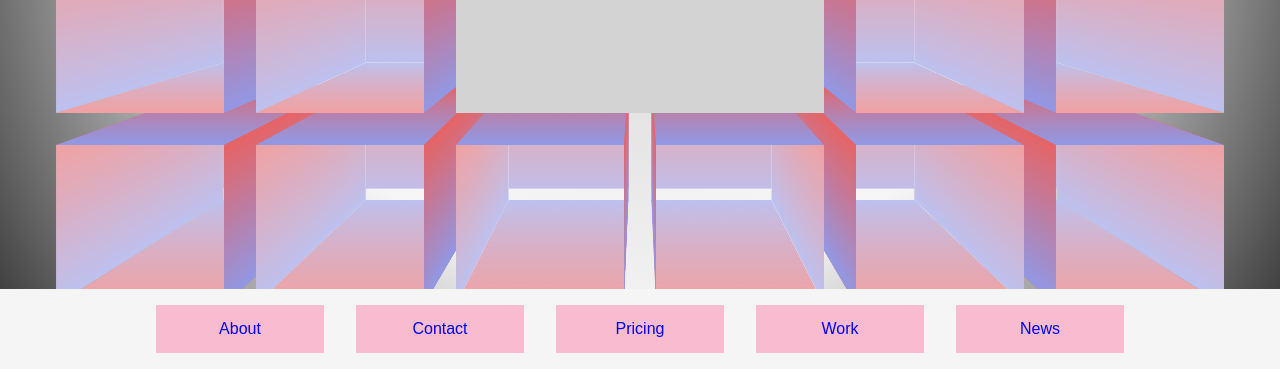
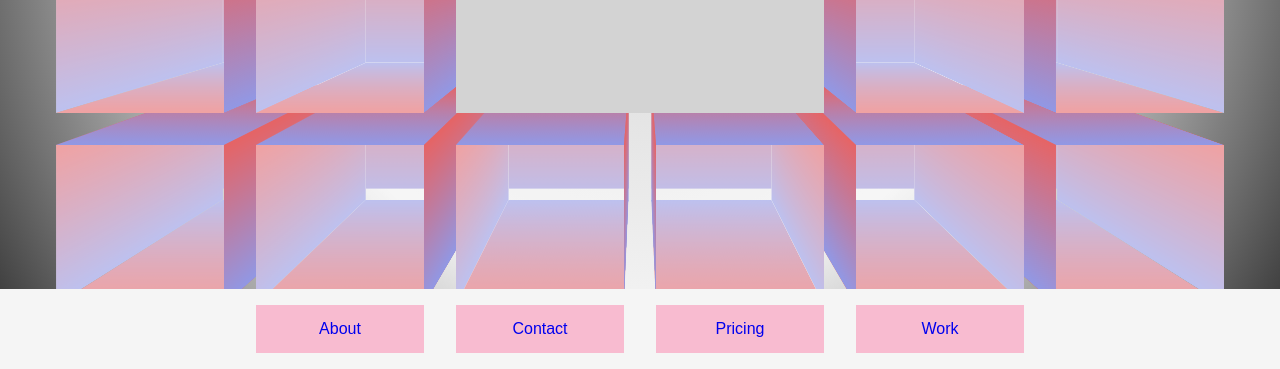
Before and after one commit to gotpop/gp-lit, a website built with Parcel: page src/html/index.njk in a window 1280 px wide. Shown: the part 431-800 px from the top of the page. Built offline with nearby package versions, Linux system fonts and the light colour scheme; files whose address does not match are found by name.

Commit message:
Fixing menu

```diff
--- a/src/js/data/menu.js
+++ b/src/js/data/menu.js
@@ -19,11 +19,6 @@ const menu = [{
         title: 'Work',
         link: '#work',
         value: 'left',
-    },
-    {
-        title: 'News',
-        link: '#news',
-        value: 'top',
     }
 
 ];
--- a/src/scss/blocks/_header.scss
+++ b/src/scss/blocks/_header.scss
@@ -18,14 +18,15 @@
     }
 
     &__logo {
-        grid-column: span 2;
-        display: flex;
+        display: none;
         justify-content: center;
         align-items: center;
-        display: none;
+        opacity: 0;
         transition: all .5s ease;
 
         .header__enter-logo & {
+            grid-column: span 2;
+            opacity: 1;
             display: flex;
         }
     }
@@ -36,6 +37,7 @@
         grid-template-columns: subgrid;
         display: grid;
         transition: all .5s ease;
+        grid-column: 1/13;
 
         .header__enter-logo & {
             grid-column: 3/13;
@@ -50,6 +52,10 @@
             text-decoration: none;
             align-items: center;
 
+            &:first-child {
+                grid-column: 3/5;
+            }
+
             &:hover {
                 background-color: var(--primary-color-light);
                 color: var(--primary-color-text);
```
